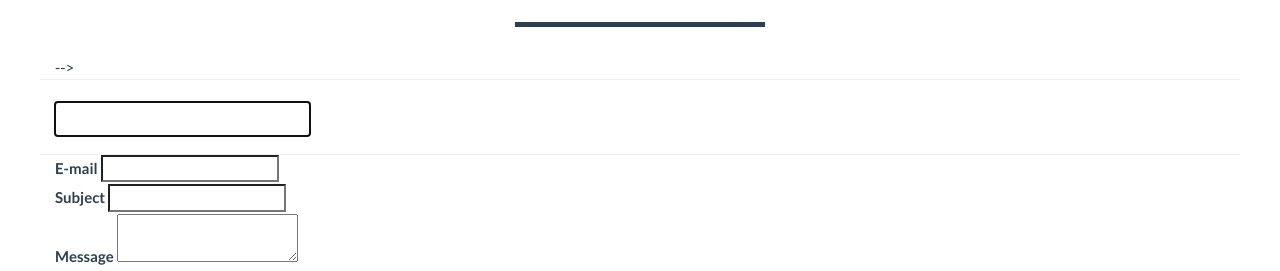
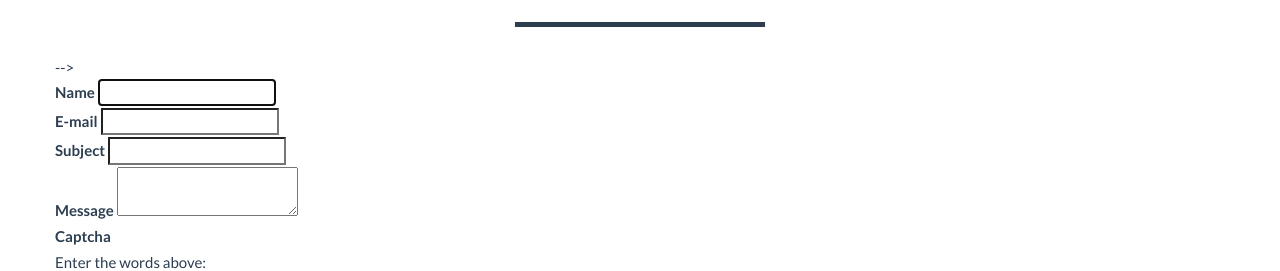
Before and after one commit to tadasz/tadasz.github.io, a plain HTML site: page index.html in a window 1280 px wide. Shown: the part 2450-2721 px from the top of the page. Drawn offline with nearby package versions, Linux system fonts and the light colour scheme.

Commit message:
updating form, step1

```diff
--- a/index.html
+++ b/index.html
@@ -287,16 +287,16 @@
 
         <form id="contact-form" class="contact-form" method="post" data-success="Message successfully sent!">
 
-            <!--<label for="name">Name</label>-->
-            <!--<input id="name" type="text" name="name" class="field" required autofocus /><br/>-->
+            <label for="name">Name</label>
+            <input id="name" type="text" name="name" class="field" required autofocus /><br/>
 
-            <div class="row control-group">
-                <div class="form-group col-xs-12 floating-label-form-group controls">
-                    <label for="name">Name</label>
-                    <input id="name" type="text" name="name" class="field" required autofocus /><br/>
-                    <p class="help-block text-danger"></p>
-                </div>
-            </div>
+            <!--<div class="row control-group">-->
+                <!--<div class="form-group col-xs-12 floating-label-form-group controls">-->
+                    <!--<label for="name">Name</label>-->
+                    <!--<input id="name" type="text" name="name" class="field" required autofocus /><br/>-->
+                    <!--<p class="help-block text-danger"></p>-->
+                <!--</div>-->
+            <!--</div>-->
 
 
             <label for="email">E-mail</label>
```
